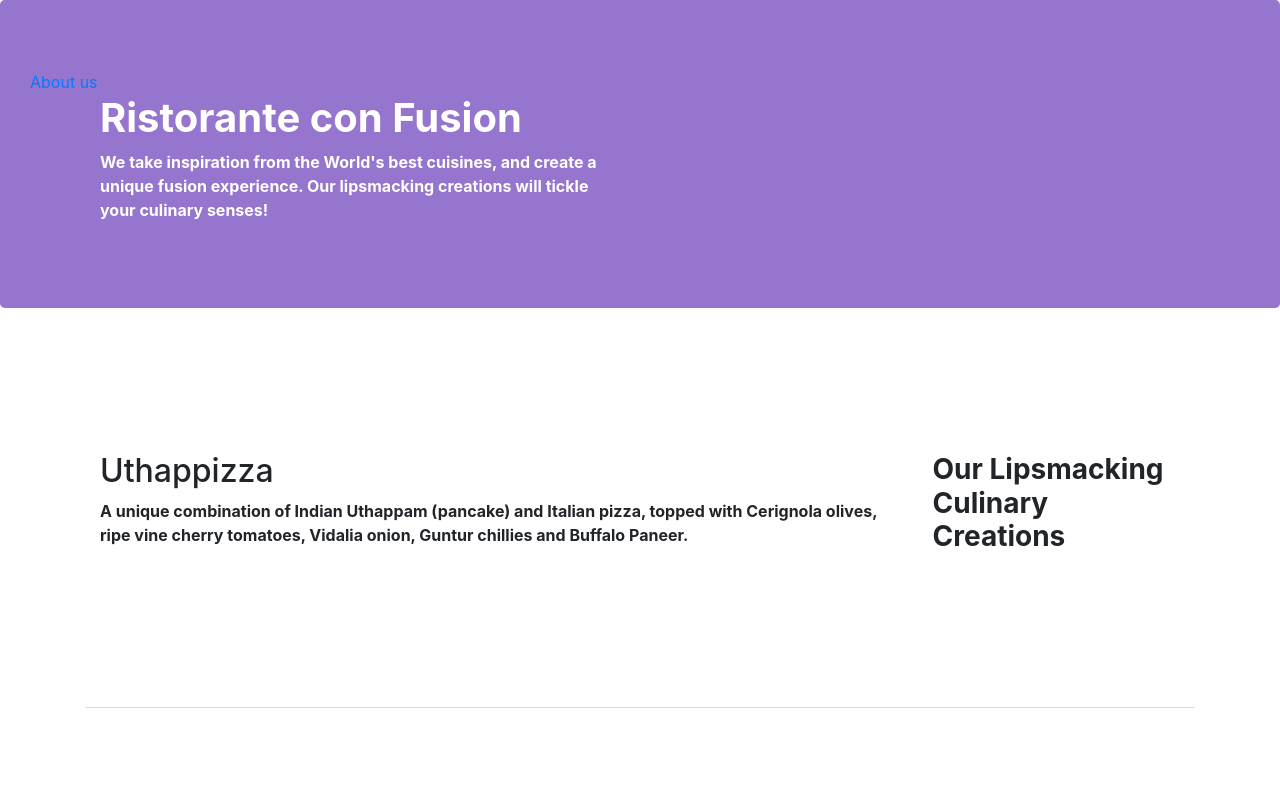
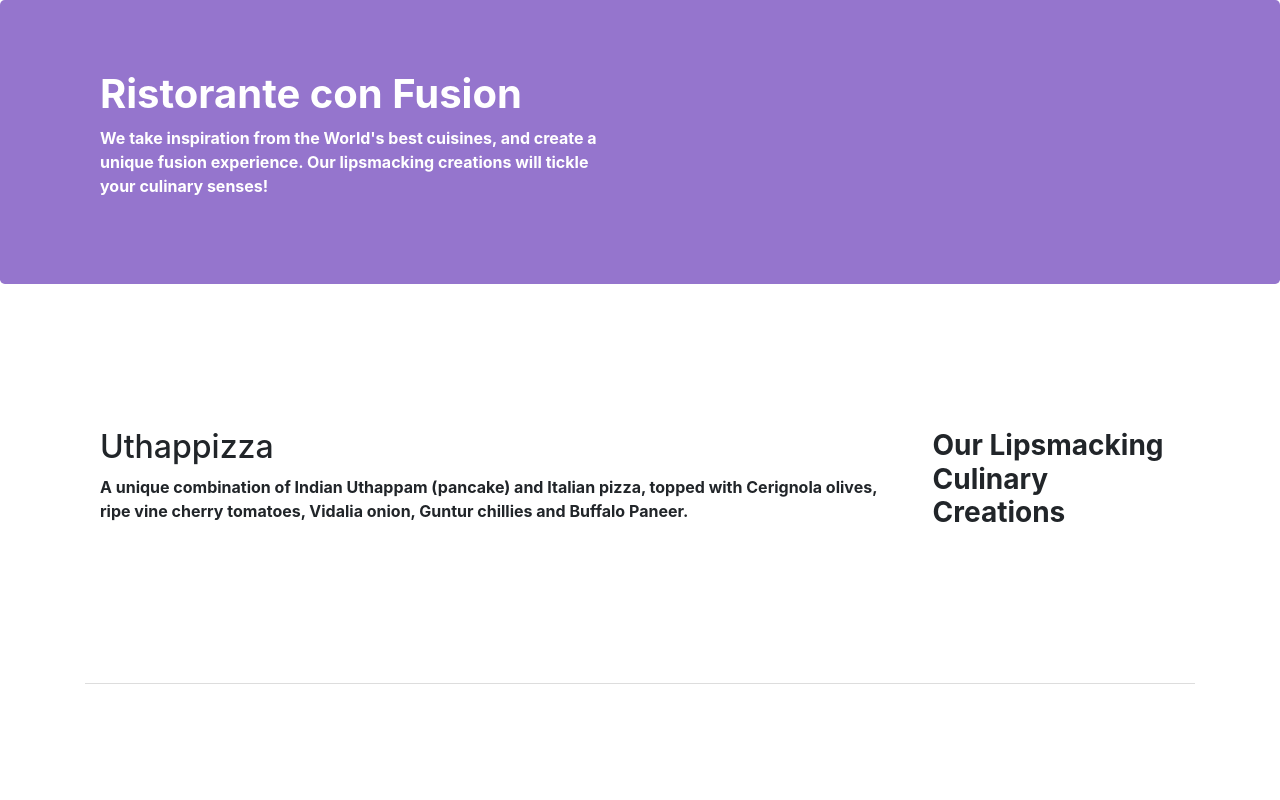
Before and after one commit to SvnFrs/Demo-Bootstrap, a website: page index.html in a window 1280 px wide. Shown: the top 800 px of the page. Drawn offline with nearby package versions, Linux system fonts and the light colour scheme.

Commit message:
Fixed package.json

```diff
--- a/index.html
+++ b/index.html
@@ -12,7 +12,6 @@
     </head>
     <body>
         <header class="jumbotron">
-            <a href="aboutus.html">About us</a>
             <div class="container">
                 <div class="row row-header">
                     <div class="col-12 col-sm-6">
--- a/package.json
+++ b/package.json
@@ -2,7 +2,7 @@
   "name": "confusion",
   "version": "1.0.0",
   "description": "This is a website for Ristorante Con Fusion",
-  "main": "index.html",
+  "main": "aboutus.html",
   "scripts": {
     "start": "npm run lite",
     "test": "echo \"Error: no test specified\" && exit 1",
```
